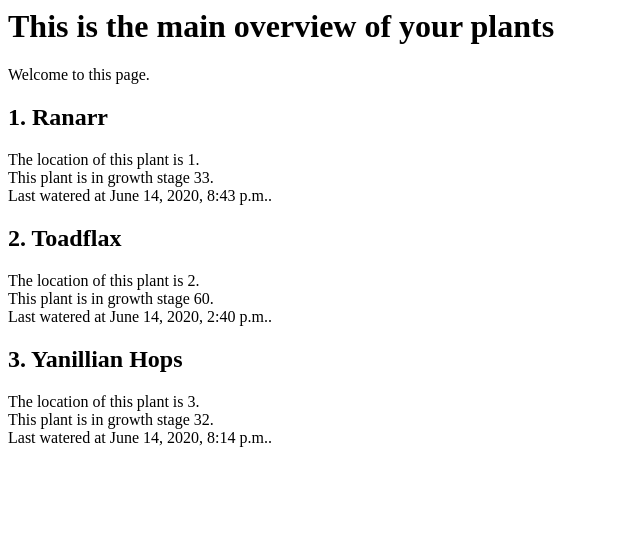
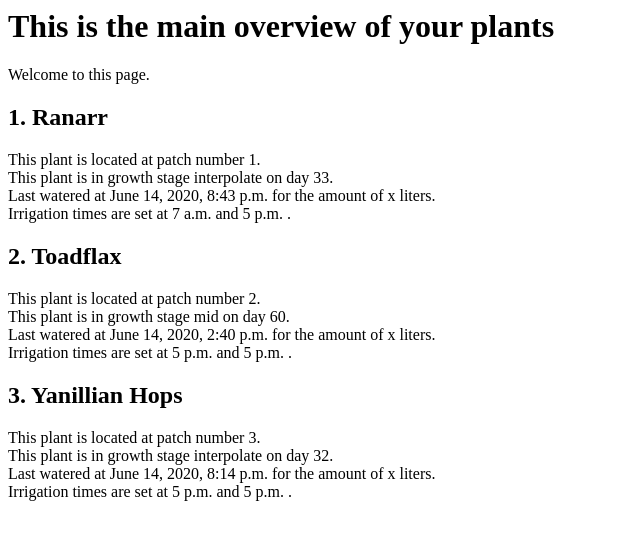
Before and after one commit to TinyAtoms/pIrrigation, a Django app: page /h2os/ in a window 1280 px wide. Shown: the top 540 px of the page, without its empty margins (0-640 px from the left). Run offline with Django 3.2, Linux system fonts and the light colour scheme; data comes from the database, SQL or seed files in the repository; both versions use the stored data as it was after the commit.

Commit message:
added select stage, water times

```diff
--- a/water_site/h2os/models.py
+++ b/water_site/h2os/models.py
@@ -1,11 +1,19 @@
 from django.db import models
+import datetime
+
+STAGES = [('initial', 'Initial planting stage'), ('interpolate', 'Development stage'), ('mid', 'Mature state'), ('end', 'Harvest state')]
+t1=datetime.time(7,0,0)
+t2=datetime.time(17,0,0)
 
 class Plant_group(models.Model):
-    loc_id = models.CharField(max_length = 2)
+    loc_id = models.CharField(max_length = 2, unique = True) #unique, since only one group per id
     plant_name = models.CharField(max_length = 50)
-    growth_day = models.CharField(max_length = 4) # example 1.12 means first growth phase on the 2th day
+    growth_stage = models.CharField(max_length = 20, choices = STAGES, default = 'initial')
+    growth_day = models.CharField(max_length = 4)
     distance = models.FloatField()
     water_flowrate = models.FloatField()
+    water_t1 = models.TimeField(default = t1)
+    water_t2 = models.TimeField(default = t2)
     last_irrigated = models.DateTimeField()
     #add in a picture later
 
--- a/water_site/h2os/templates/h2os/home.html
+++ b/water_site/h2os/templates/h2os/home.html
@@ -10,9 +10,10 @@
             {% for group in groups %}
             <div class = 'group'>
                 <h2>{{group.loc_id}}. {{group.plant_name}}</h2>
-                <p>The location of this plant is {{group.loc_id}}.<br>
-                    This plant is in growth stage {{group.growth_day}}.<br>
-                    Last watered at {{group.last_irrigated}}.
+                <p>This plant is located at patch number {{group.loc_id}}.<br>
+                    This plant is in growth stage {{group.growth_stage}} on day {{group.growth_day}}.<br>
+                    Last watered at {{group.last_irrigated}} for the amount of x liters. <br>
+                    Irrigation times are set at {{group.water_t1}} and {{group.water_t2}} .
                 </p>
 
 
```
Also changed, not shown: water_site/db.sqlite3, water_site/h2os/migrations/0003_auto_20200614_1725.py (added), water_site/h2os/migrations/0004_plant_group_growth_stage.py (added), water_site/h2os/migrations/0005_plant_group_water_t1.py (added), water_site/h2os/migrations/0006_auto_20200614_1739.py (added).
